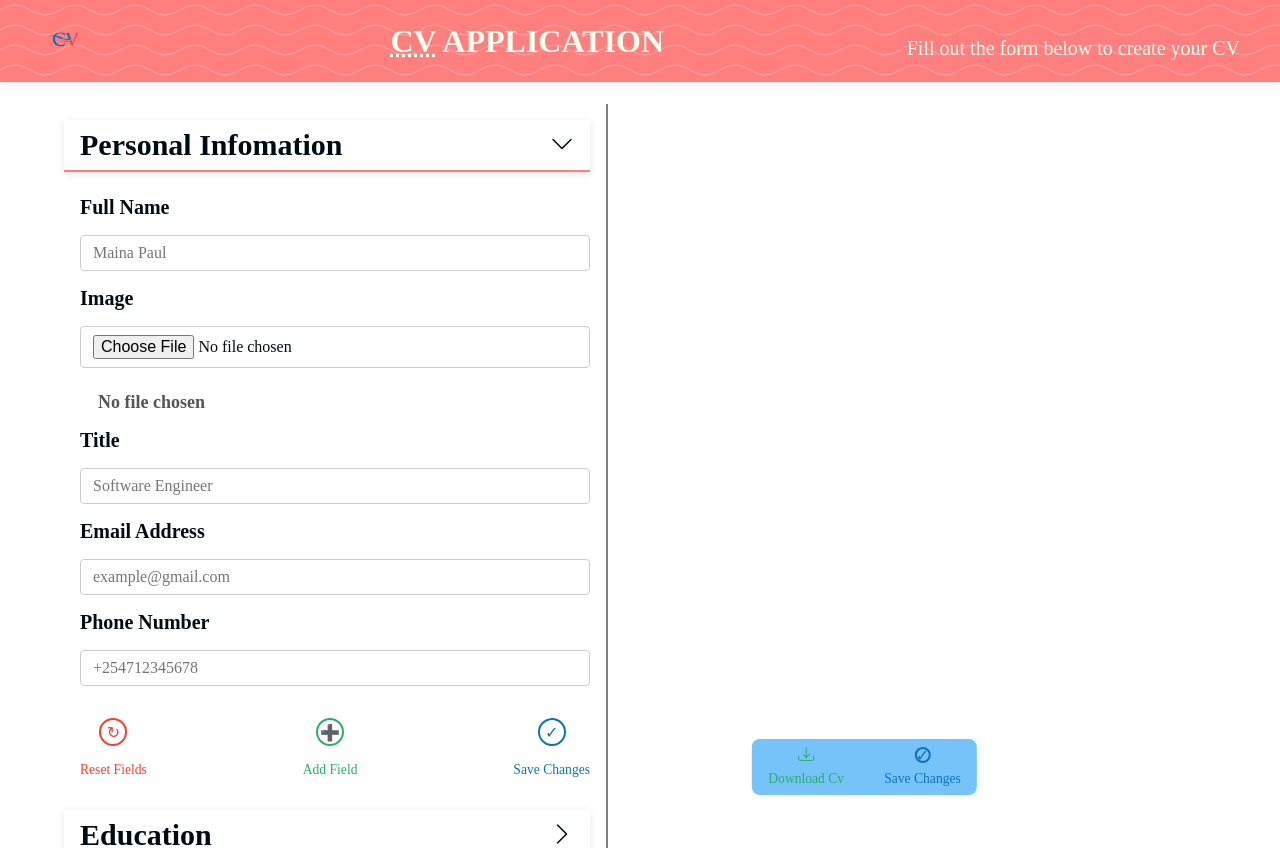
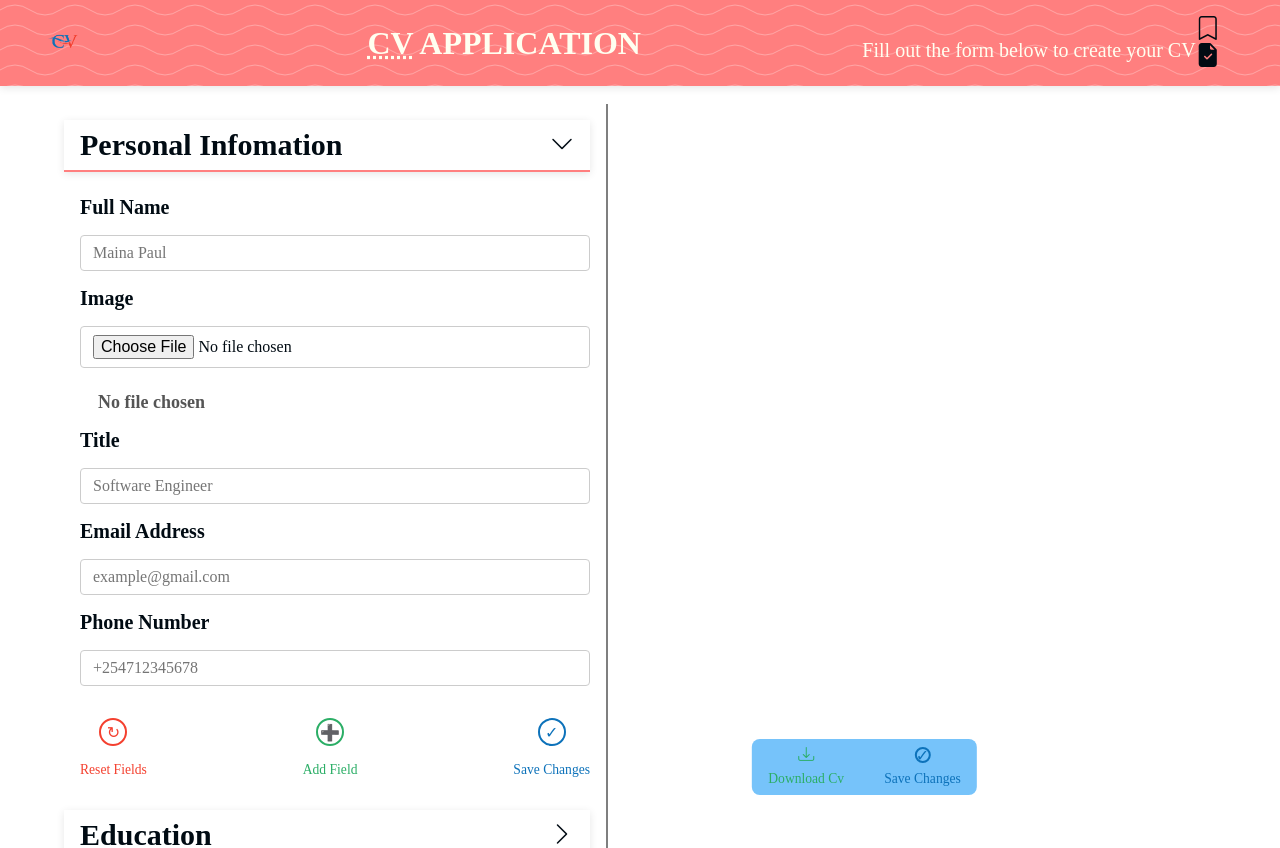
Before and after one commit to Legend-Paul/CV-Application, a React (Vite) app: page / in a window 1280 px wide. Built offline with nearby package versions, Linux system fonts and the light colour scheme; a web font is replaced by a local one.

Commit message:
Add Save cv and load icons from localstorage

```diff
--- a/src/header/header.jsx
+++ b/src/header/header.jsx
@@ -2,17 +2,13 @@ import "../index.css";
 import "./header.css";
 import image from "../images/noBgLogo.png";
 
-function Header() {
+function Header({ handleSaveCV, handleLoadCV }) {
   return (
     <>
       <header className="header">
         <div className="header-container">
           <div className="logo">
-                        <img
-                            src={image}
-                            alt="CV Icon"
-                            className="header-icon"
-                        />
+            <img src={image} alt="CV Icon" className="header-icon" />
           </div>
           <div className="header-text">
             <h1>
@@ -21,6 +17,10 @@ function Header() {
             </h1>
             <p>Fill out the form below to create your CV</p>
           </div>
+          <div className="save-cv-icons">
+            <i class="bi bi-bookmark" onClick={handleSaveCV}></i>
+            <i class="bi bi-file-earmark-check-fill" onClick={handleLoadCV}></i>
+          </div>
         </div>
       </header>
     </>
```
Lines whose indentation alone changed are shown as unchanged.
